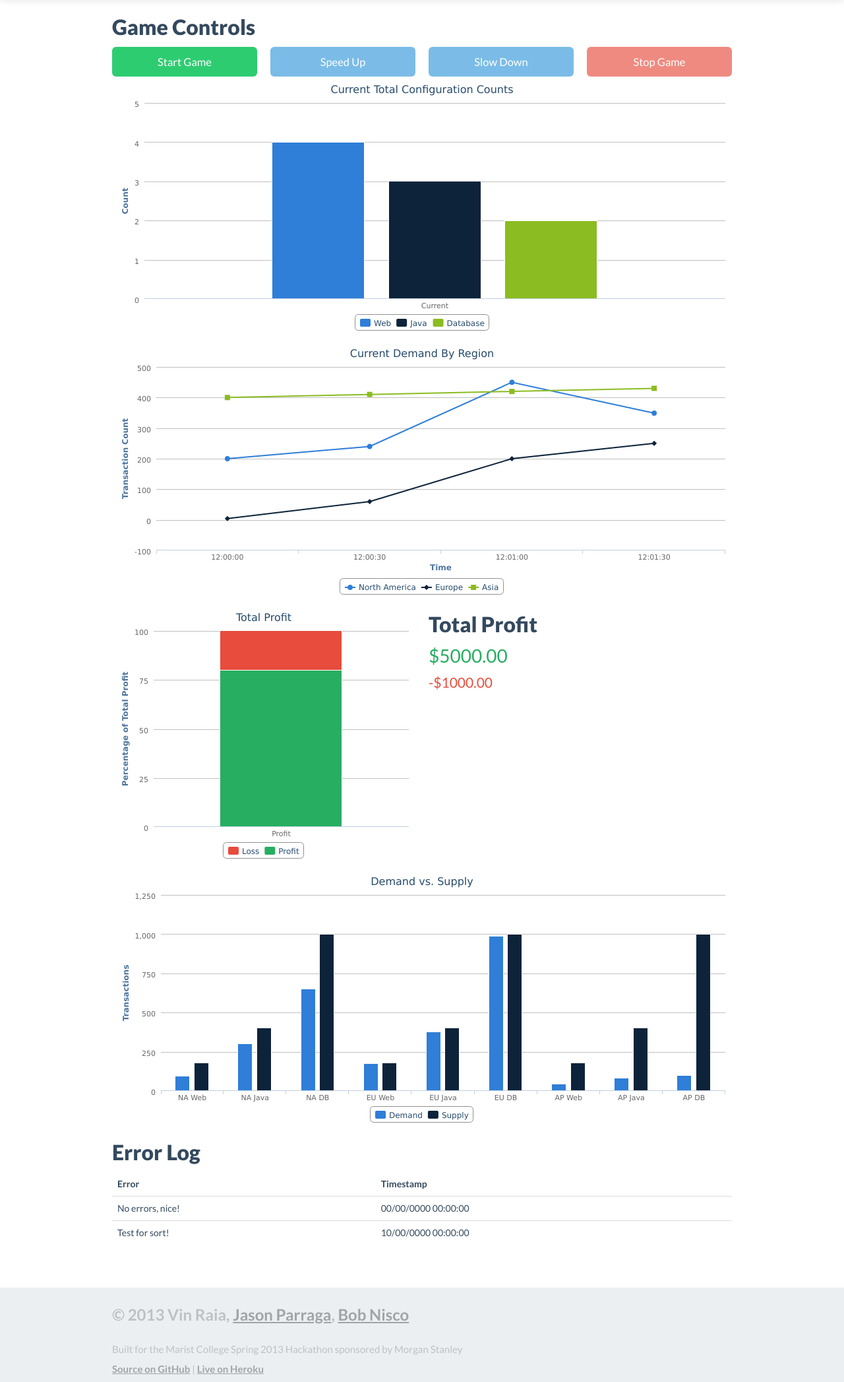
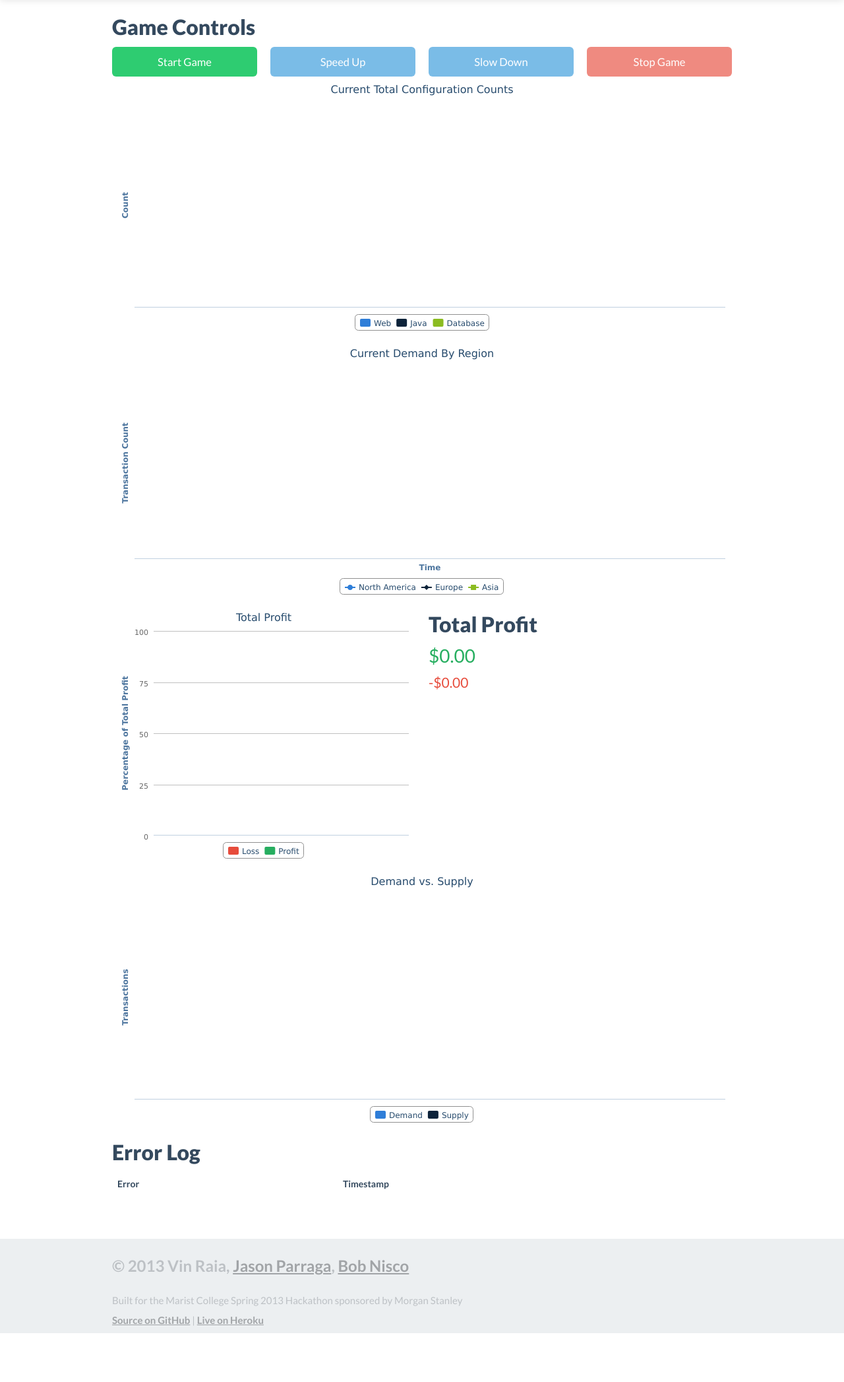
Before and after one commit to Sovietaced/Morgan-Stanley-Hackathon, a Django app: page / in a window 1280 px wide. Shown: the part 51-2145 px from the top of the page at 66% size. After the commit the page ends 2071 px from the top, so only its background shows below. Run offline with Django 3.2, Linux system fonts and the light colour scheme; lists and menus that the app fills with data are empty; some libraries are stand-ins or nearby versions.

Commit message:
Blank slate, ready for real data now

```diff
--- a/hackathon/controller/controller.py
+++ b/hackathon/controller/controller.py
@@ -175,7 +175,7 @@ def generate_profit_model(profit):
 def connect(port):
     s = socket.socket(socket.AF_INET, socket.SOCK_STREAM)
     s.connect(('67.202.15.69', int(port)))
-    s.send('INIT StorganManley')
+    s.send('INIT Brogrammers')
     s.recv(4096)
     s.send('RECD')
     return s
--- a/hackathon/static/js/main.js
+++ b/hackathon/static/js/main.js
@@ -20,13 +20,13 @@ $(document).ready(function(){
 		},
 		series: [{
 			name: 'Web',
-			data : [4]
+			data : []
 		}, {
 			name: 'Java',
-			data: [3]
+			data: []
 		}, {
 			name: 'Database',
-			data: [2]
+			data: []
 		}]
 	});
 
@@ -42,7 +42,7 @@ $(document).ready(function(){
 			text: 'Current Demand By Region'
 		},
 		xAxis: {
-			categories: ['12:00:00','12:00:30','12:01:00','12:01:30'],
+			categories: [],
 			title: {
 				text: 'Time'
 			}
@@ -54,13 +54,13 @@ $(document).ready(function(){
 		},
 		series: [{
 			name: 'North America',
-			data : [200,240,450,349]
+			data : []
 		}, {
 			name: 'Europe',
-			data : [4,60,200,250]
+			data : []
 		}, {
 			name: 'Asia',
-			data : [400,410,420,430]
+			data : []
 		}]
 	});
 
@@ -92,11 +92,11 @@ $(document).ready(function(){
 		series: [{
 			name: 'Loss',
 			color: '#E74C3C',
-			data: [20]
+			data: []
 		},{
 			name: 'Profit',
 			color: '#27AE60',
-			data: [80]
+			data: []
 		}]
 	});
 
@@ -122,10 +122,10 @@ $(document).ready(function(){
 		},
 		series: [{
 			name: 'Demand',
-			data: [95,300,650,175,376,987,43,80,100]
+			data: []
 		},{
 			name: 'Supply',
-			data: [180,400,1000,180,400,1000,180,400,1000]
+			data: []
 		}]
 	});
 
--- a/hackathon/templates/index.html
+++ b/hackathon/templates/index.html
@@ -56,8 +56,8 @@
 		</div>
 		<div class="span6">
 			<h1>Total Profit</h1>
-			<p class="positive_profit">$5000.00</p>
-			<p class="negative_profit">-$1000.00</p>
+			<p class="positive_profit">$0.00</p>
+			<p class="negative_profit">-$0.00</p>
 		</div>
 	</div>
 	<div class="row">
@@ -76,14 +76,6 @@
 					</tr>
 				</thead>
 				<tbody>
-					<tr>
-						<td>No errors, nice!</td>
-						<td>00/00/0000 00:00:00</td>
-					<tr>
-					<tr>
-						<td>Test for sort!</td>
-						<td>10/00/0000 00:00:00</td>
-					<tr>
 				</tbody>
 			</table>
 		</div>
```
